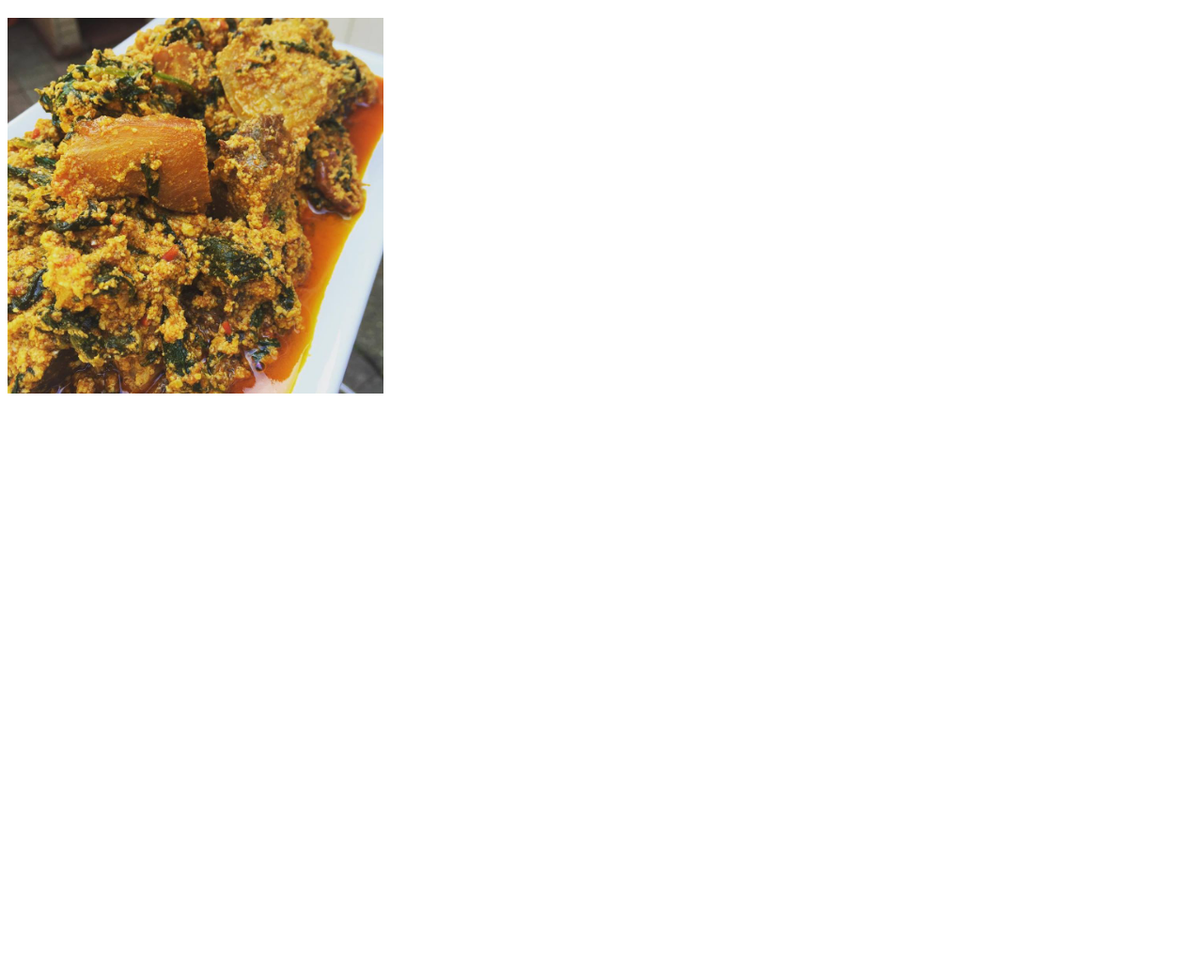
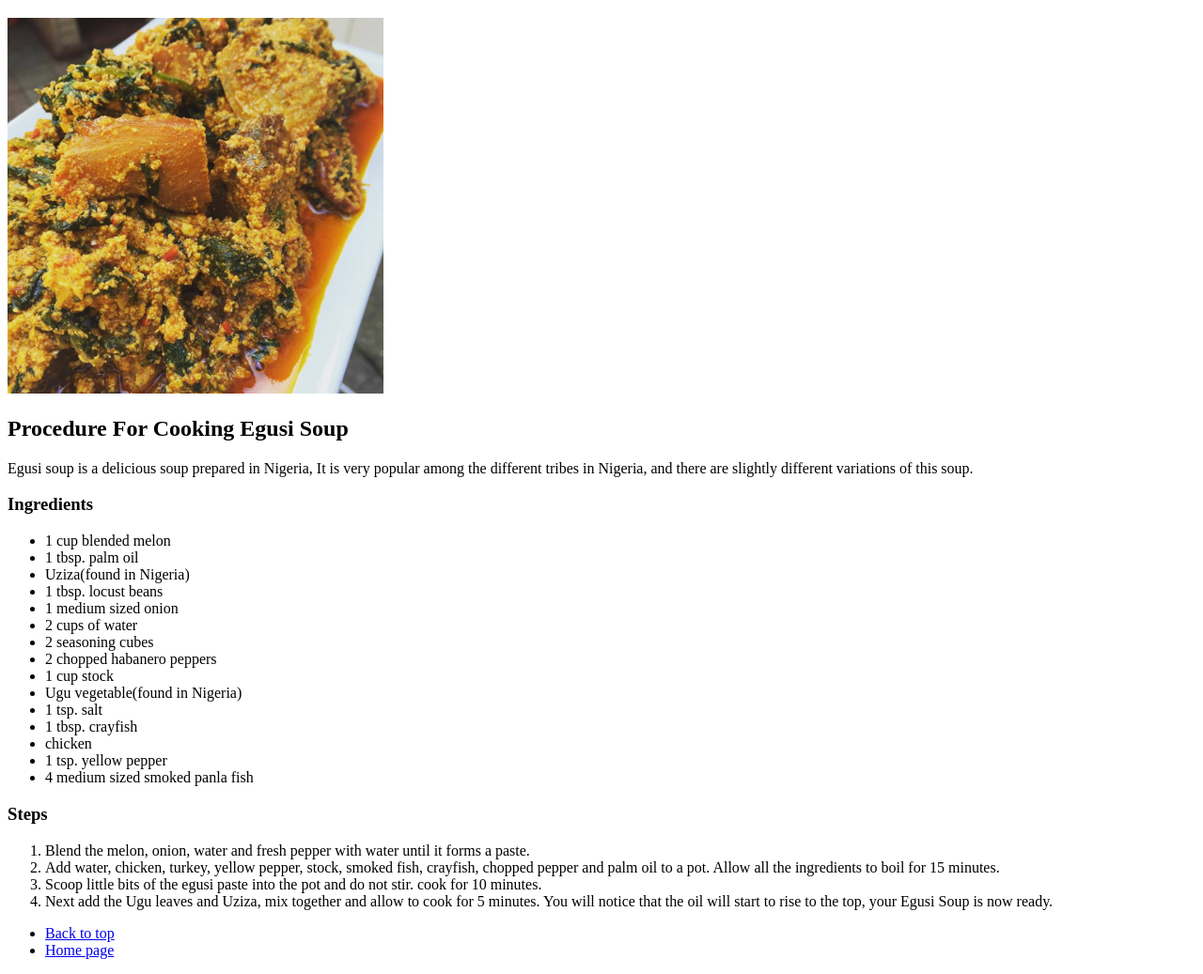
Before and after one commit to Divine-hash/odin-recipes, a plain HTML site: page recipes/egusi-soup.html in a window 1280 px wide. Shown: the part 61-1098 px from the top of the page at 94% size. Before the commit the page ends 800 px from the top, so only its background shows below. Drawn offline with Linux system fonts and the light colour scheme.

Commit message:
I corrected some typographic errors and added the recipe steps

```diff
--- a/recipes/egusi-soup.html
+++ b/recipes/egusi-soup.html
@@ -6,8 +6,60 @@
         <meta name="viewport" content="width=device-width, initial-scale=1.0">
         <title>Egusi soup</title>
     </head>
-    <body>
+    <body id="top">
         <h1>Egusi Soup</h1>
         <img src="../images/egusi-soup.jpeg" alt="Egusi soup photo" width="400">
+
+        <h2>Procedure For Cooking Egusi Soup</h2>
+        <p>
+            Egusi soup is a delicious soup prepared in Nigeria, It is very popular among the different
+            tribes in Nigeria, and there are slightly different variations of this soup.
+        </p>
+
+        <h3>Ingredients</h3>
+        <ul>
+            <li>1 cup blended melon</li>
+            <li>1 tbsp. palm oil</li>
+            <li>Uziza(found in Nigeria)</li>
+            <li>1 tbsp. locust beans</li>
+            <li>1 medium sized onion</li>
+            <li>2 cups of water</li>
+            <li>2 seasoning cubes</li>
+            <li>2 chopped habanero peppers</li>
+            <li>1 cup stock</li>
+            <li>Ugu vegetable(found in Nigeria)</li>
+            <li>1 tsp. salt</li>
+            <li>1 tbsp. crayfish</li>
+            <li>chicken</li>
+            <li>1 tsp. yellow pepper</li>
+            <li>4 medium sized smoked panla fish</li>
+        </ul>
+
+        <h3>Steps</h3>
+        <ol>
+            <li>
+                Blend the melon, onion, water and fresh pepper with water until
+                it forms a paste.
+            </li>
+            <li>
+                Add water, chicken, turkey, yellow pepper, stock, smoked
+               fish, crayfish, chopped pepper and palm oil to a pot.
+                Allow all the ingredients to boil for 15 minutes.
+            </li>
+            <li>
+                Scoop little bits of the egusi paste into the pot and do not stir.
+                cook for 10 minutes.
+            </li>
+            <li>
+                Next add the Ugu leaves and Uziza, mix together and allow to cook for 5
+                minutes. You will notice that the oil will start to rise to the top,
+                your Egusi Soup is now ready.
+            </li>
+        </ol>
+
+        <ul>
+            <li><a href="#top">Back to top</a></li>
+            <li><a href="../index.html">Home page</a></li>
+        </ul>
     </body>
 </html>
```
Also changed, not shown: recipes/indomie-noodles.html (+1 -1 lines), recipes/jollof-rice.html (+1 -1 lines).
